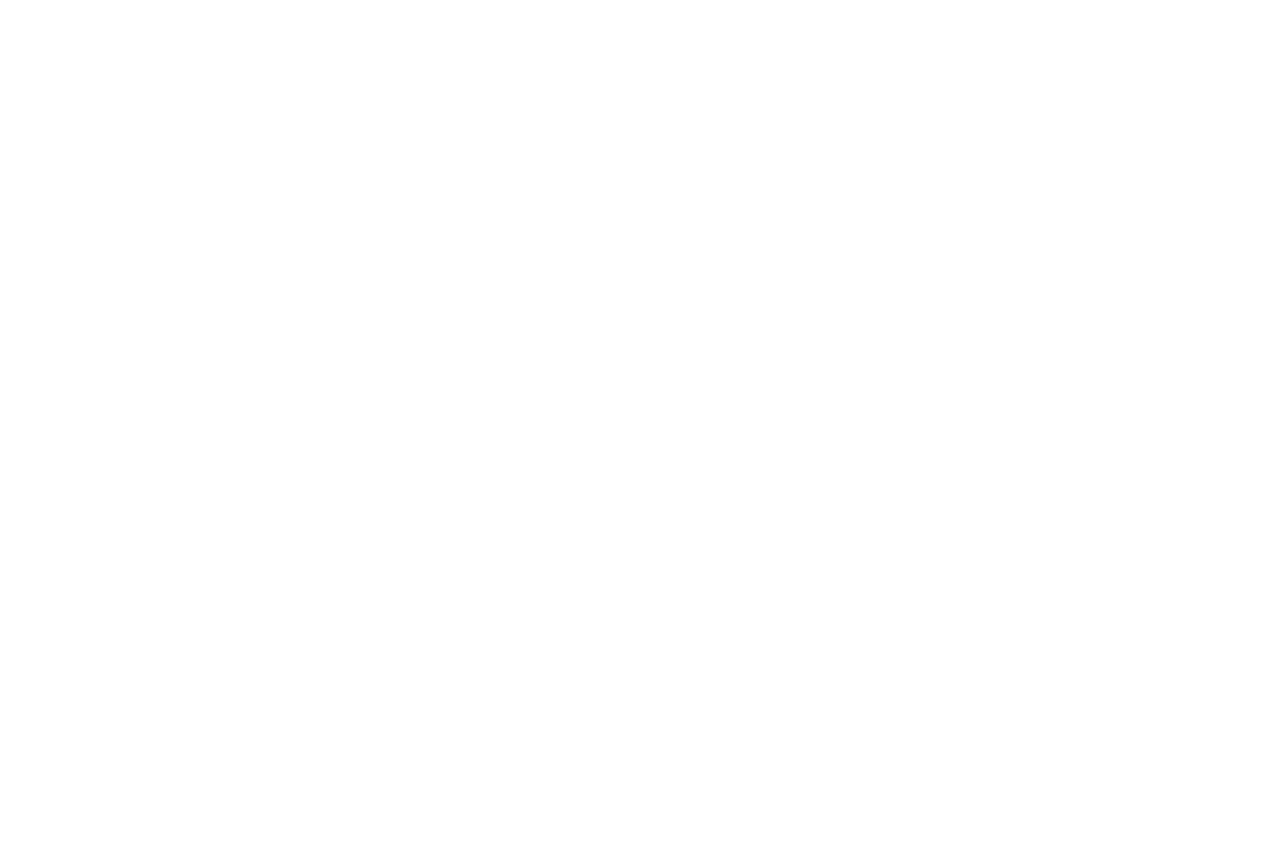
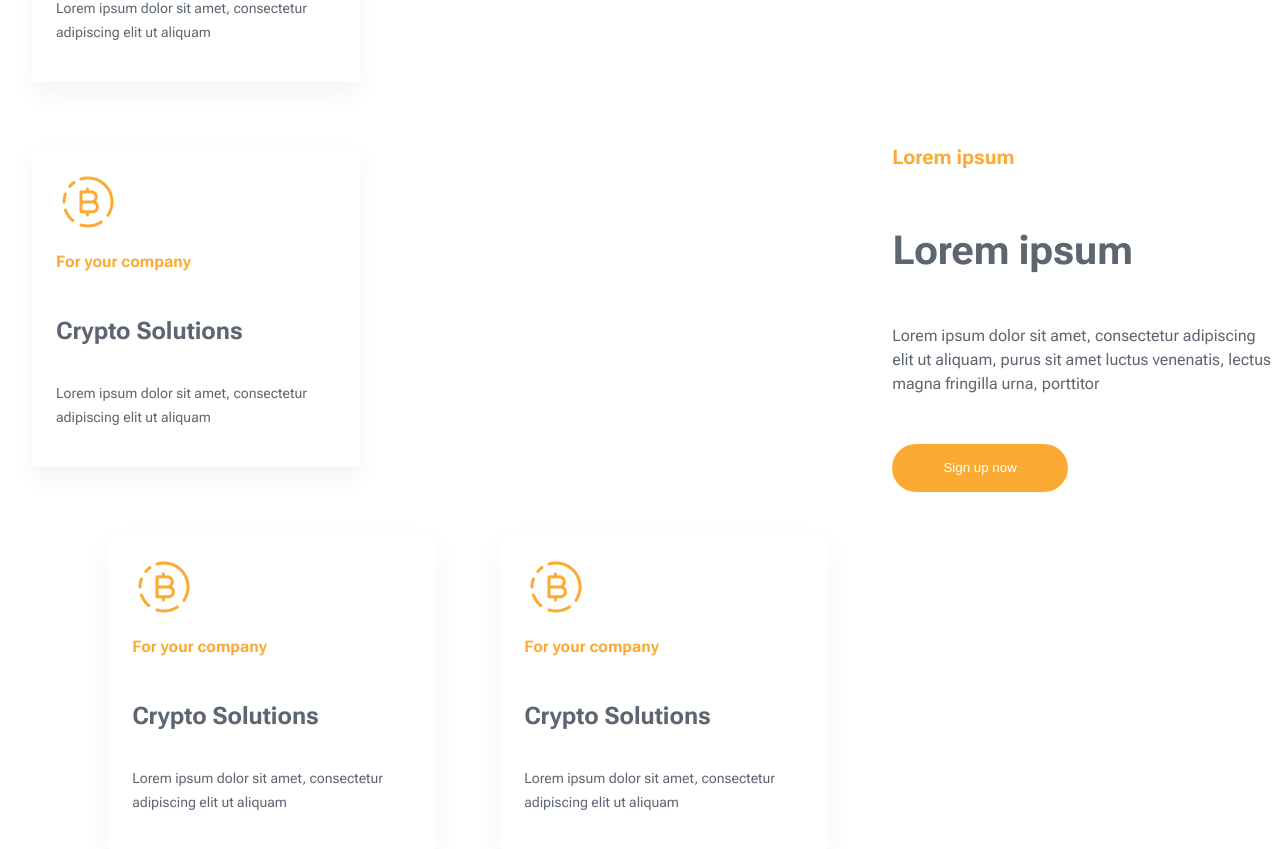
Before and after one commit to AntaresT/platformChalleng-CS, a Next.js app: page / in a window 1280 px wide. Shown: the part 975-1824 px from the top of the page. Before the commit the page ends 800 px from the top, so only its background shows below. Built offline with nearby package versions, Linux system fonts and the light colour scheme.

Commit message:
feature: information section added

```diff
--- a/src/app/page.tsx
+++ b/src/app/page.tsx
@@ -1,11 +1,13 @@
 import Header from '@/components/Header'
 import Banner from '@/components/Banner'
+import Informational from '@/components/Informational'
 
 export default function Home() {
   return (
     <>
       <Header />
       <Banner />
+      <Informational />
     </>
   )
 }
--- a/src/components/Banner/index.tsx
+++ b/src/components/Banner/index.tsx
@@ -31,8 +31,8 @@
           <SingupBtn>Sign up <Image src={arrow} alt='arrow' /></SingupBtn>
           <CardTiny>
             <CoinCard>Crypto</CoinCard>
-            <CoinCard>Crypto</CoinCard>
-            <CoinCard>Crypto</CoinCard>
+            <CoinCard>NFTs</CoinCard>
+            <CoinCard>Games</CoinCard>
           </CardTiny>
         </LeftSide>
 
--- a/src/components/Banner/style.tsx
+++ b/src/components/Banner/style.tsx
@@ -47,8 +47,10 @@
 export const SingupBtn = styled.button`
   align-items: center;
   border-radius: 32px;
+  border: none;
   background: #FBAB34;
   color: white;
+  cursor: pointer;
   display: flex;
   height: 48px;
   padding: 14px 24px;
@@ -57,6 +59,10 @@
   gap: 10px;
   flex-shrink: 0;
   width: 278px;
+
+  &:hover{
+    transform: scale(1.1);
+  }
 `
 
 export const CardTiny = styled.div`
@@ -66,14 +72,15 @@
 `
 
 export const CoinCard = styled.span`
+  background: #FFF6E8;
+  border-radius: 4px;
   border-radius: 4px;
   color: #FBAB34;
   font-size: 20px;
   font-style: normal;
   font-weight: 400;
+  padding: 4px 16px;
   line-height: 32px;
-  border-radius: 4px;
-  background: #FFF6E8;
   margin-right: 18px;
 `
 
--- /dev/null
+++ b/src/components/Informational/index.tsx
@@ -0,0 +1,34 @@
+import SolutionCard from "../SolutionCard";
+import { Above, Below, CardBlock, Container,
+  Description, InfoBlock, SingupBtn,
+  Subtitle, Title } from "./style";
+
+export default function Informational() {
+
+  return(
+    <Container>
+      <CardBlock>
+        <Above>
+          <SolutionCard />
+          <SolutionCard />
+        </Above>
+
+        <Below>
+          <SolutionCard />
+          <SolutionCard />
+        </Below>
+
+      </CardBlock>
+
+      <InfoBlock>
+        <Title>Lorem ipsum</Title>
+        <Subtitle>Lorem ipsum</Subtitle>
+        <Description>
+          Lorem ipsum dolor sit amet, consectetur adipiscing elit ut
+          aliquam, purus sit amet luctus venenatis, lectus magna fringilla urna, porttitor
+        </Description>
+        <SingupBtn >Sign up now</SingupBtn>
+      </InfoBlock>
+    </Container>
+  )
+}
--- /dev/null
+++ b/src/components/Informational/style.tsx
@@ -0,0 +1,74 @@
+'use client'
+import styled from 'styled-components'
+
+export const Container = styled.div`
+  display: flex;
+  justify-content: center;
+`
+
+export const CardBlock = styled.div`
+`
+
+export const Above = styled.div`
+  padding-right: 136px;
+`
+
+export const Below = styled.div`
+  padding-right: 32px;
+  display: flex;
+  justify-content: end;
+`
+
+export const SingupBtn = styled.button`
+  align-items: center;
+  border: none;
+  border-radius: 32px;
+  background: #FBAB34;
+  color: white;
+  cursor: pointer;
+  display: flex;
+  flex-shrink: 0;
+  gap: 10px;
+  height: 48px;
+  justify-content: center;
+  margin-top: 32px;
+  padding: 14px 24px;
+  width: 176px;
+
+  &:hover{
+    transform: scale(1.1);
+  }
+`
+
+export const Title = styled.h3`
+  color: #FBAB34;
+  font-size: 20px;
+  font-style: normal;
+  font-weight: 700;
+  line-height: 32px;
+`
+
+export const Subtitle = styled.h2`
+  color: #5D6670;
+  font-size: 40px;
+  font-style: normal;
+  font-weight: 700;
+  line-height: 48px;
+  letter-spacing: -0.4px;
+`
+
+export const Description = styled.p`
+  color: #5D6670;
+  font-size: 16px;
+  font-style: normal;
+  font-weight: 400;
+  line-height: 24px;
+`
+
+export const InfoBlock = styled.div`
+  align-items: flex-start;
+  display: flex;
+  flex-direction: column;
+  justify-content: center;
+  width: 400px;
+`
--- /dev/null
+++ b/src/components/SolutionCard/index.tsx
@@ -0,0 +1,14 @@
+import Image from "next/image";
+import { Container, Description, Subtitle, Title } from "./style";
+import InfoIcon1 from '../../assets/InfoIcon1.png'
+
+export default function SolutionCard() {
+  return(
+    <Container>
+      <Image src={InfoIcon1} alt='CriptoCoin' />
+      <Title>For your company</Title>
+      <Subtitle>Crypto Solutions</Subtitle>
+      <Description>Lorem ipsum dolor sit amet, consectetur adipiscing elit ut aliquam</Description>
+    </Container>
+  )
+}
--- /dev/null
+++ b/src/components/SolutionCard/style.tsx
@@ -0,0 +1,39 @@
+'use client'
+import styled from 'styled-components'
+
+export const Container = styled.div`
+  border-radius: 6px;
+  background: #FFF;
+  box-shadow: 0px 12px 24px 0px rgba(0, 0, 0, 0.05);
+  display: inline-flex;
+  padding: 24px;
+  flex-direction: column;
+  align-items: flex-start;
+  margin: 32px;
+  width: 280px;
+`
+
+export const Title = styled.h4`
+  color: #FBAB34;
+  font-size: 16px;
+  font-style: normal;
+  font-weight: 700;
+  margin-top: 16px;
+  line-height: 24px;
+`
+
+export const Subtitle = styled.h2`
+  color: #5D6670;
+  font-size: 24px;
+  font-style: normal;
+  font-weight: 700;
+  line-height: 32px;
+`
+
+export const Description = styled.p`
+  color: #5D6670;
+  font-size: 14px;
+  font-style: normal;
+  font-weight: 400;
+  line-height: 24px;
+`
```
Also changed, not shown: src/assets/InfoIcon1.png (added).
